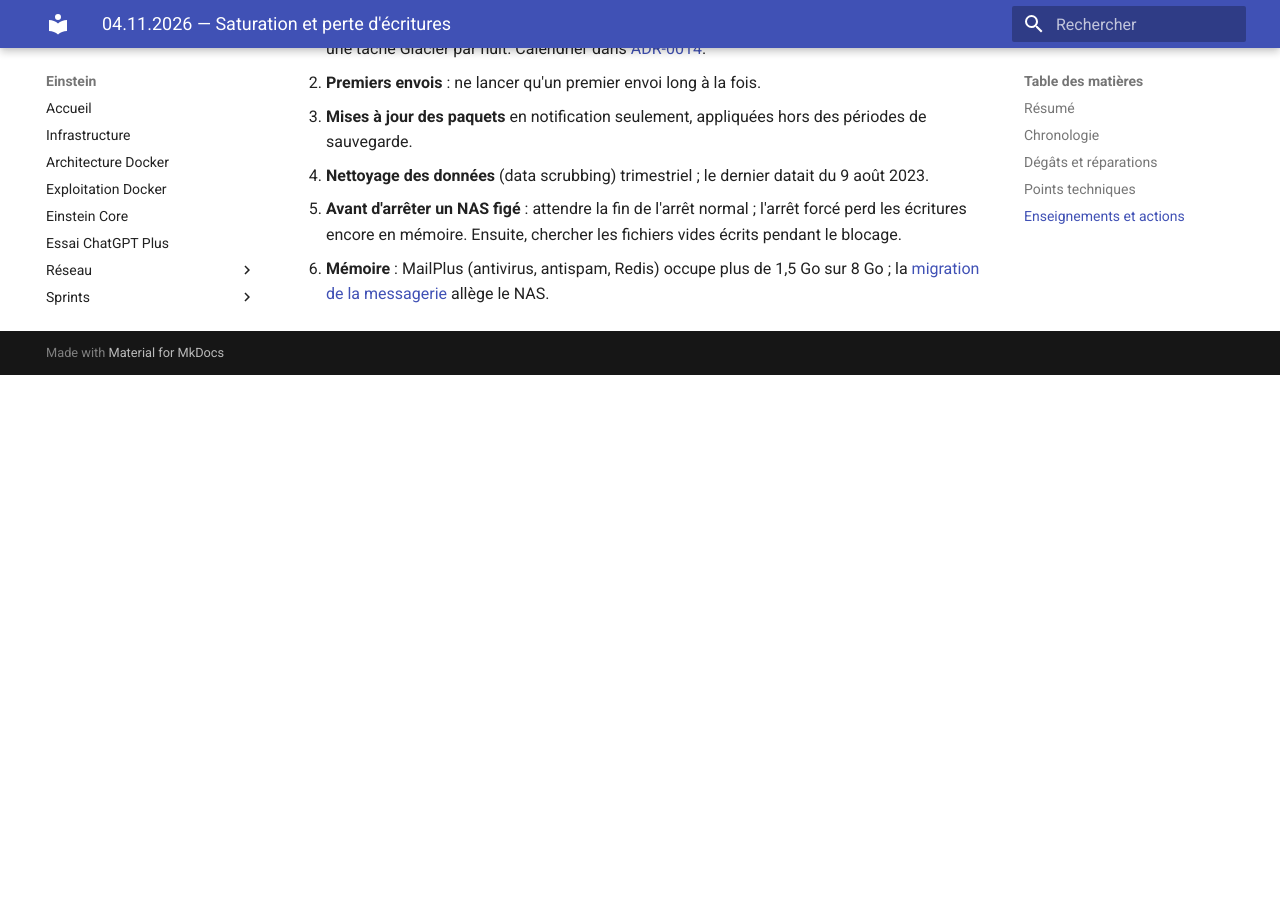
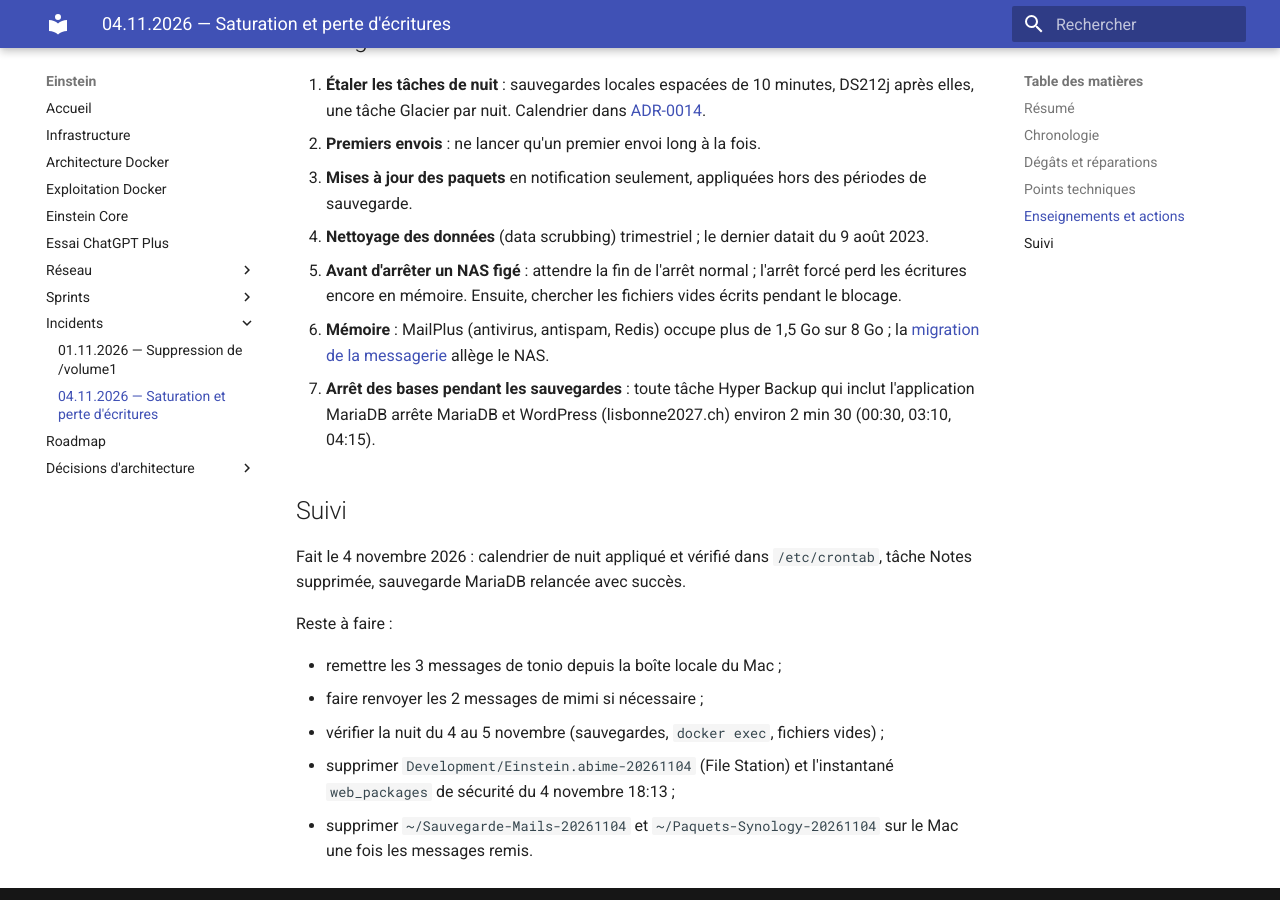
Before and after one commit to asanchez74/Einstein, an MkDocs documentation site: the page built from docs/incidents/2026-11-04-saturation-perte-ecritures.md, in a window 1280 px wide and 900 px high, scrolled down 2935 px. Built offline with MkDocs 1.6.1 and Material for MkDocs 9.7.7, drawn with Linux system fonts in a browser that asks for light colours; before the commit the page ends 3310 px from its top, so only the background shows below that; some of the changed text lies outside the part shown.

Commit message:
docs: état de suivi après l'incident du 4 novembre et roadmap sauvegarde
Co-Authored-By: Claude Opus 5.5 <noreply@anthropic.com>

```diff
--- a/docs/incidents/2026-11-04-saturation-perte-ecritures.md
+++ b/docs/incidents/2026-11-04-saturation-perte-ecritures.md
@@ -41,8 +41,8 @@ Le 4 novembre vers 08:44, le NAS a été arrêté par l'interrupteur. Les fichie
 | Élément | Effet | Réparation |
 |---|---|---|
 | Synology Drive Server | 2 955 fichiers sur 2 960 vides ; paquet arrêté (`stopped_by_dep_limit`, `Failed to get app portal config`) | installation manuelle du même `.spk` 4.0.4-27894 |
-| Messagerie tonio | 198 mails vides (194 corbeille, 2 envoyés, 1 réception, 1 indésirable) ; iPhone et iPad en « erreur de compte » | `doveadm expunge` par UID ; 3 messages remis depuis le Mac |
-| Messagerie mimi | 4 mails vides (2 réception, 2 corbeille) | `doveadm expunge` par UID |
+| Messagerie tonio | 198 mails vides (194 corbeille, 2 envoyés, 1 réception, 1 indésirable) ; iPhone et iPad en « erreur de compte » | `doveadm expunge` par UID ; 3 messages à remettre depuis le Mac (copie dans `~/Sauvegarde-Mails-20261104`) |
+| Messagerie mimi | 4 mails vides (2 réception reçus à 06:16 et 07:08, 2 corbeille) | `doveadm expunge` par UID ; messages à faire renvoyer s'ils ne sont sur aucun appareil |
 | WordPress (`web_packages`) | 16 113 fichiers vides | restauration de l'instantané du 4 novembre 00:00:05 |
 | Dépôt Einstein du NAS | objets git et 4 fichiers du `git pull` vides ; script DHCP vide | nouveau clone, `.env` recopiés, ancien dossier renommé `Einstein.abime-20261104` |
 | Sauvegarde Homebridge 04:00 | vide | refaite la nuit suivante |
@@ -101,3 +101,21 @@ installation manuelle (circuit de mise à jour, données conservées).
 6. **Mémoire** : MailPlus (antivirus, antispam, Redis) occupe plus de 1,5 Go sur
    8 Go ; la [migration de la messagerie](../adr/0013-migration-messagerie-infomaniak.md)
    allège le NAS.
+7. **Arrêt des bases pendant les sauvegardes** : toute tâche Hyper Backup qui
+   inclut l'application MariaDB arrête MariaDB et WordPress (lisbonne2027.ch)
+   environ 2 min 30 (00:30, 03:10, 04:15).
+
+## Suivi
+
+Fait le 4 novembre 2026 : calendrier de nuit appliqué et vérifié dans
+`/etc/crontab`, tâche Notes supprimée, sauvegarde MariaDB relancée avec succès.
+
+Reste à faire :
+
+- remettre les 3 messages de tonio depuis la boîte locale du Mac ;
+- faire renvoyer les 2 messages de mimi si nécessaire ;
+- vérifier la nuit du 4 au 5 novembre (sauvegardes, `docker exec`, fichiers vides) ;
+- supprimer `Development/Einstein.abime-20261104` (File Station) et l'instantané
+  `web_packages` de sécurité du 4 novembre 18:13 ;
+- supprimer `~/Sauvegarde-Mails-20261104` et `~/Paquets-Synology-20261104` sur le
+  Mac une fois les messages remis.
--- a/docs/roadmap.md
+++ b/docs/roadmap.md
@@ -157,3 +157,12 @@ restent au suivi d'exploitation. Un Pi-hole secondaire synchronisé est
 déployé et distribué par le DHCP le 1er novembre 2026
 ([ADR-0012](adr/0012-pihole-secondaire.md)). Voir les limites consignées à la clôture du
 Sprint 3.
+
+Sauvegarde du NAS selon la règle 3-2-1
+([ADR-0014](adr/0014-strategie-sauvegarde-3-2-1.md)) : Swiss Backup hors site
+et copie locale vers le DS212j en service depuis le 2 novembre 2026, Glacier
+conservé en archive froide, disque USB à acheter. Migration de la messagerie
+vers Infomaniak décidée, à faire après la sauvegarde
+([ADR-0013](adr/0013-migration-messagerie-infomaniak.md)). Incidents du
+[1er novembre](incidents/2026-11-01-suppression-volume1.md) et du
+[4 novembre 2026](incidents/2026-11-04-saturation-perte-ecritures.md).
```
Also changed, not shown: docs/adr/0014-strategie-sauvegarde-3-2-1.md (+7 -3 lines).
